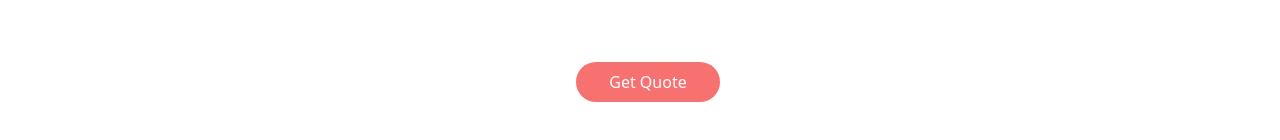
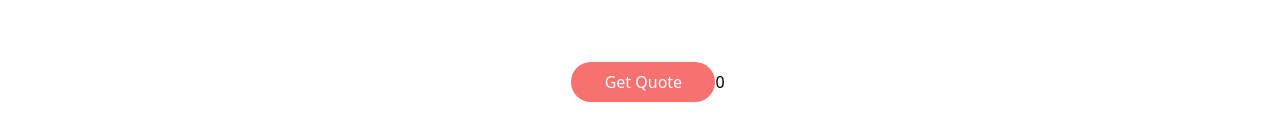
Before and after one commit to tislais/Twin-Peaks-Quotes, a React (Create React App) app: page / in a window 1280 px wide. Shown: the part 342-482 px from the top of the page. Built offline with nearby package versions, Linux system fonts and the light colour scheme.

Commit message:
Add getQuote hook and display element

```diff
--- a/src/components/quote/Load.js
+++ b/src/components/quote/Load.js
@@ -1,7 +1,16 @@
-export default function Load() {
+import React, { useState } from 'react';
+
+const Load = () => {
+
+  const [quote, getQuote] = useState(0);
+
   return (
     <main className="flex pt-12 h-full w-full justify-center items-center">
-      <button className="col-span-2 bg-red-400 ml-4 rounded-full text-white w-36 p-2">Get Quote</button>
+      <button className="col-span-2 bg-red-400 ml-4 rounded-full text-white w-36 p-2"
+        onClick={getQuote}>Get Quote</button>
+      <p>{quote}</p>
     </main>
   );
 }
+
+export default Load;
```
